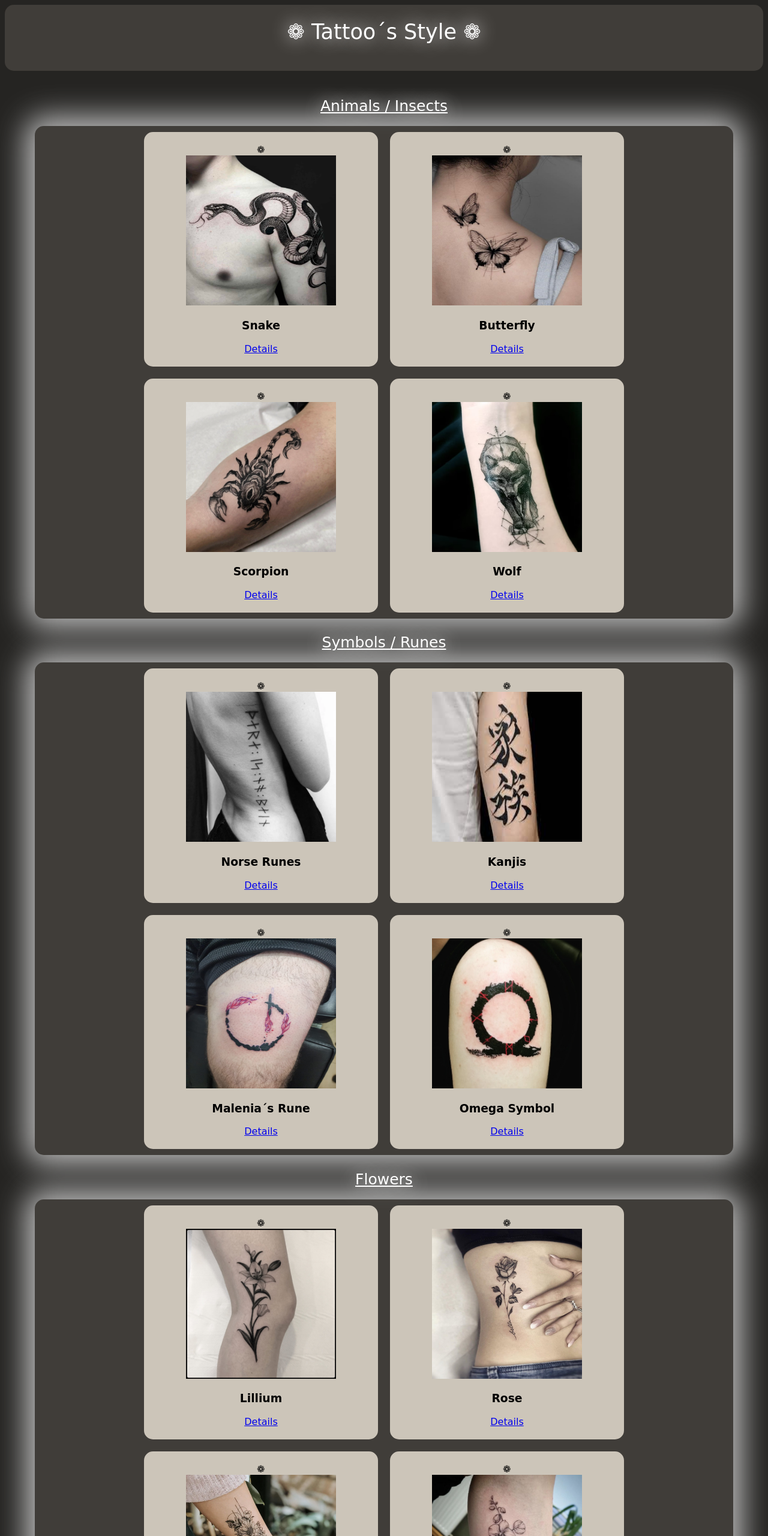
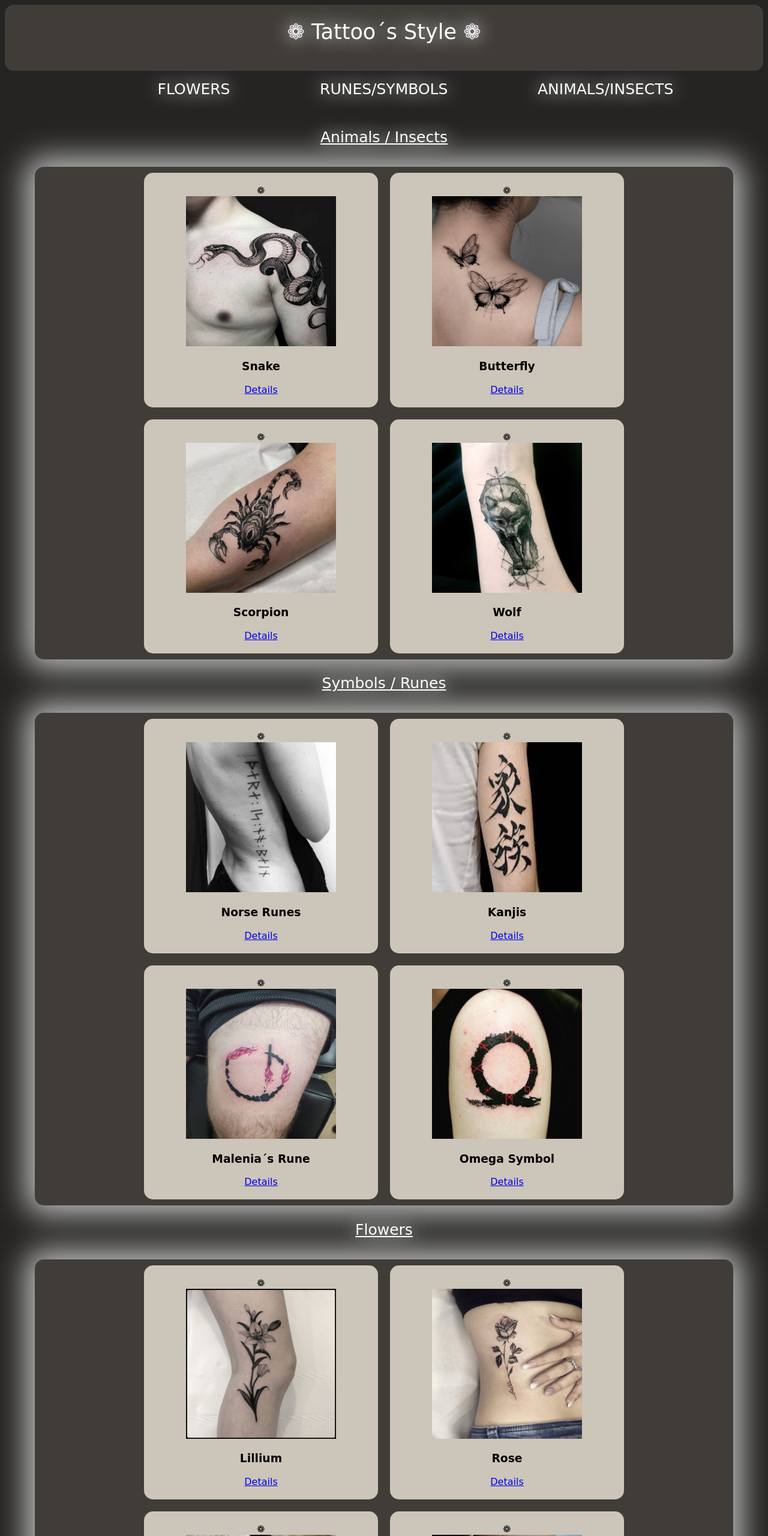
Before and after one commit to SahJof06/06, a plain HTML site: page pagina.html in a window 1280 px wide. Shown: the top 2560 px of the page at 60% size. Drawn offline with Linux system fonts and the light colour scheme; a web font is replaced by a local one.

Commit message:
Add files via upload

```diff
--- a/pagina.html
+++ b/pagina.html
@@ -71,7 +71,47 @@
             color: #FFF;
             font-size: 25px;
             text-decoration: underline;
+            margin-bottom: 35px;
         }
+
+
+        #colornav {
+            background-color: #252422;
+            padding-top: 50px;
+            margin-top: 20px;
+        }
+        nav a {
+            display: inline-block;
+            font-size: 25px;
+            text-transform: uppercase;
+            text-decoration: none;
+            color: #ffffff;
+        }
+
+        #first {
+            display: flex;
+            text-align: right;
+            text-decoration: none;
+            list-style: none;
+            padding-bottom: 10px;
+            justify-content: space-evenly;
+            padding-left: 105px;
+            text-shadow: 0px 0px 30px rgb(255, 255, 255);
+
+        }
+
+        #second {
+
+            display: inline;
+            flex: 1;
+            color: whitesmoke;
+            height: 50px;
+
+            margin-bottom: 10px;
+
+        }
+
+
     </style>
 </head>
 
@@ -82,10 +122,18 @@
         </div>
         <div class="container-title">❁ Tattoo´s Style ❁</div>
     </header>
+    <nav>
+        <ul id="first">
+            <li><a href="#flowers">Flowers</a></li>
+            <li><a href="#runessymbols">Runes/Symbols</a></li>
+            <li><a href="#animalinsect">Animals/Insects</a></li>
+        </ul>
+    </nav>
+
 
     <main>
-        <section> <br>
-            <div class="subtitle">Animals / Insects</div> <br>
+        <section id="animalinsect">
+            <div class="subtitle">Animals / Insects</div>
             <div class="container">
                 <div class="producto">
                     <div class="nombre">❁</div>
@@ -118,8 +166,8 @@
         </section>
 
 
-        <section>
-            <div class="subtitle"> Symbols / Runes</div> <br>
+        <section id="runessymbols">
+            <div class="subtitle"> Symbols / Runes</div>
             <div class="container">
                 <div class="producto">
                     <div class="nombre">❁</div>
@@ -149,11 +197,11 @@
                     <a href="#">Details</a>
                 </div>
             </div>
-            </div>
 
 
-            <section>
-                <div class="subtitle">Flowers</div> <br>
+
+            <section id="flowers">
+                <div class="subtitle">Flowers</div>
                 <div class="container">
                     <div class="producto">
                         <div class="nombre">❁</div>
@@ -186,6 +234,15 @@
                 </div>
             </section>
     </main>
+    <footer>
+        <nav id="colornav">
+            <ul id="second">
+                <li>Redes Sociales: <br> <a href="#"><img src="/assets/instagram.png" width="30px" height="30px"> <img
+                            src="/assets/gorjeo.png" width="30px" height="30px"> </a></li>
+                <p><i>©Copyright 2077</i> de Sahir Jofre. Todos los derechos sin reservas.</p>
+            </ul>
+        </nav>
+    </footer>
 </body>
 
 </html>
```
Also changed, not shown: assets/gorjeo.png (added), assets/instagram.png (added).
